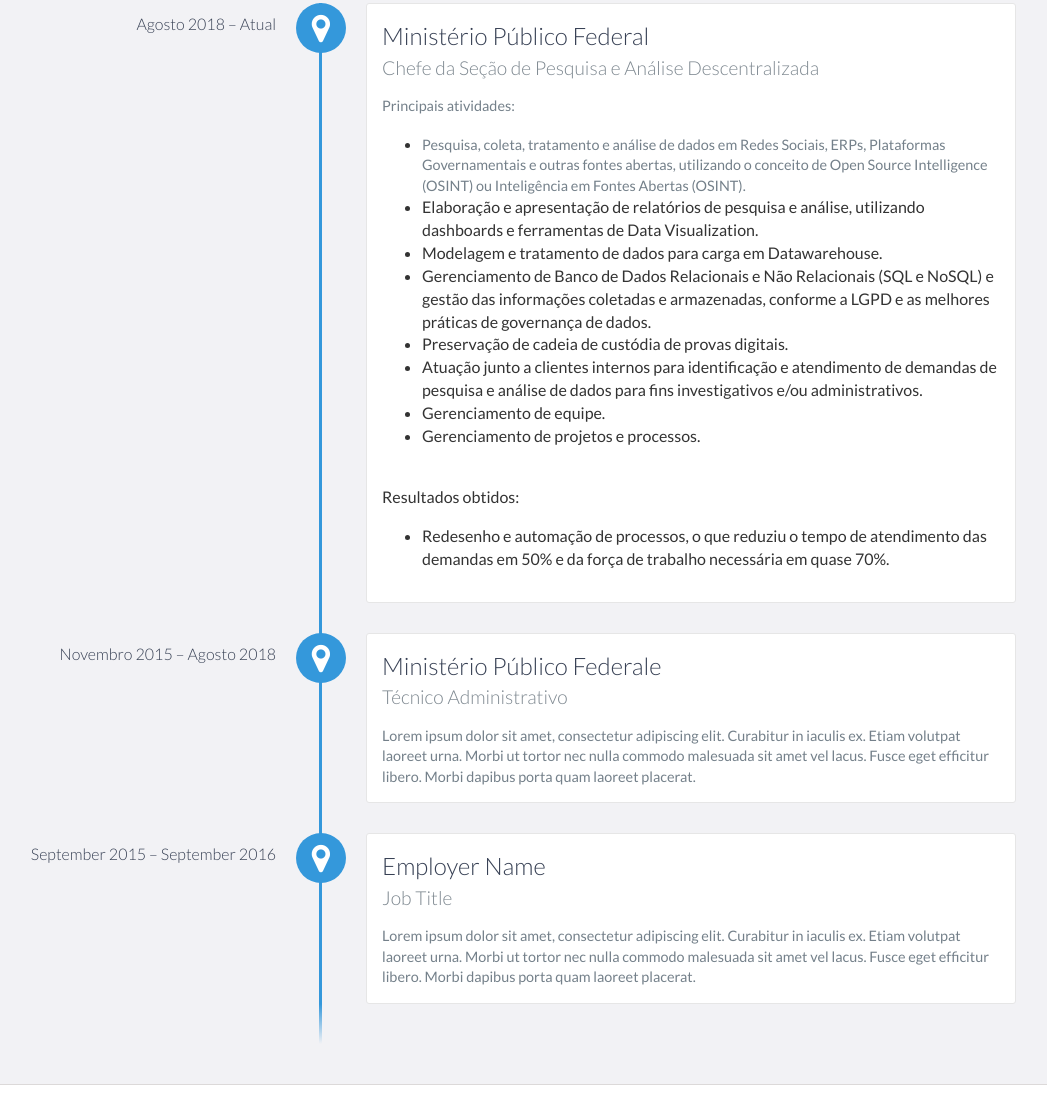
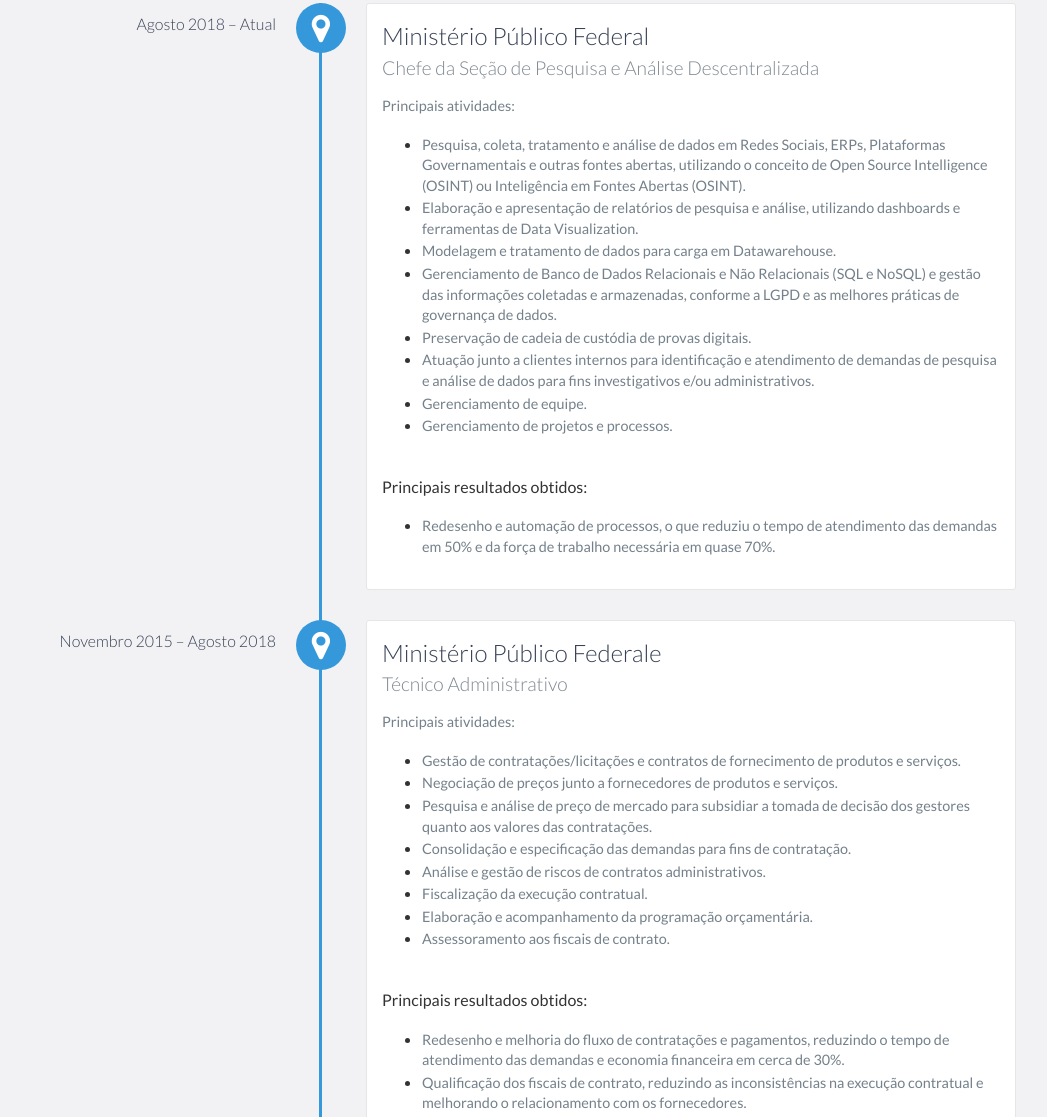
Before and after one commit to joeldeomelo/joeldeomelo.github.io, a website: page index.html in a window 1280 px wide. Shown: the part 1309-2426 px from the top of the page, without its empty margins (124-1171 px from the left). Drawn offline with nearby package versions, Linux system fonts and the light colour scheme.

Commit message:
Versão 1.0.5

```diff
--- a/index.html
+++ b/index.html
@@ -48,7 +48,7 @@
 
     <div id="lead">
         <div id="lead-content">
-            <h1>Joel de Oliveira Melo</h1>
+            <h1>Joel de O. Melo</h1>
             <h2>Analista de Dados | Engenheiro de Dados</h2>
             <a href="#" class="btn-rounded-white">Currículo</a>
         </div>
@@ -93,18 +93,18 @@
                     Principais atividades:<br>
                     <ul>
                         <li><p>Pesquisa, coleta, tratamento e análise de dados em Redes Sociais, ERPs, Plataformas Governamentais e outras fontes abertas, utilizando o conceito de Open Source Intelligence (OSINT) ou Inteligência em Fontes Abertas (OSINT).</p></li>
-                        <li>Elaboração e apresentação de relatórios de pesquisa e análise, utilizando dashboards e ferramentas de Data Visualization.</li>
-                        <li>Modelagem e tratamento de dados para carga em Datawarehouse.</li>
-                        <li>Gerenciamento de Banco de Dados Relacionais e Não Relacionais (SQL e NoSQL) e gestão das informações coletadas e armazenadas, conforme a LGPD e as melhores práticas de governança de dados.</li>
-                        <li>Preservação de cadeia de custódia de provas digitais.</li>
-                        <li>Atuação junto a clientes internos para identificação e atendimento de demandas de pesquisa e análise de dados para fins investigativos e/ou administrativos.</li>
-                        <li>Gerenciamento de equipe.</li>
-                        <li>Gerenciamento de projetos e processos.</li>
+                        <li><p>Elaboração e apresentação de relatórios de pesquisa e análise, utilizando dashboards e ferramentas de Data Visualization.</p></li>
+                        <li><p>Modelagem e tratamento de dados para carga em Datawarehouse.</p></li>
+                        <li><p>Gerenciamento de Banco de Dados Relacionais e Não Relacionais (SQL e NoSQL) e gestão das informações coletadas e armazenadas, conforme a LGPD e as melhores práticas de governança de dados.</p></li>
+                        <li><p>Preservação de cadeia de custódia de provas digitais.</p></li>
+                        <li><p>Atuação junto a clientes internos para identificação e atendimento de demandas de pesquisa e análise de dados para fins investigativos e/ou administrativos.</p></li>
+                        <li><p>Gerenciamento de equipe.</p></li>
+                        <li><p>Gerenciamento de projetos e processos.</p></li>
                     </ul><br>
-                    Resultados obtidos: <br>
+                    Principais resultados obtidos: <br>
                     <ul>
                         <li>
-                            Redesenho e automação de processos, o que reduziu o tempo de atendimento das demandas em 50% e da força de trabalho necessária em quase 70%.
+                            <p>Redesenho e automação de processos, o que reduziu o tempo de atendimento das demandas em 50% e da força de trabalho necessária em quase 70%.</p>
                         </li>
                     </ul>
                 </p>
@@ -114,7 +114,22 @@
                 <h3>Ministério Público Federale</h3>
                 <h4>Técnico Administrativo</h4>
                 <p>
-                    Lorem ipsum dolor sit amet, consectetur adipiscing elit. Curabitur in iaculis ex. Etiam volutpat laoreet urna. Morbi ut tortor nec nulla commodo malesuada sit amet vel lacus. Fusce eget efficitur libero. Morbi dapibus porta quam laoreet placerat.
+                    Principais atividades:<br>
+                    <ul>
+                        <li><p>Gestão de contratações/licitações e contratos de fornecimento de produtos e serviços.</p></li>
+                        <li><p>Negociação de preços junto a fornecedores de produtos e serviços.</p></li>
+                        <li><p>Pesquisa e análise de preço de mercado para subsidiar a tomada de decisão dos gestores quanto aos valores das contratações.</p></li>
+                        <li><p>Consolidação e especificação das demandas para fins de contratação.</p></li>
+                        <li><p>Análise e gestão de riscos de contratos administrativos.</p></li>
+                        <li><p>Fiscalização da execução contratual.</p></li>
+                        <li><p>Elaboração e acompanhamento da programação orçamentária.</p></li>
+                        <li><p>Assessoramento aos fiscais de contrato.</p></li>
+                    </ul><br>
+                    Principais resultados obtidos: <br>
+                    <ul>
+                        <li><p>Redesenho e melhoria do fluxo de contratações e pagamentos, reduzindo o tempo de atendimento das demandas e economia financeira em cerca de 30%.</p></li>
+                        <li><p>Qualificação dos fiscais de contrato, reduzindo as inconsistências na execução contratual e melhorando o relacionamento com os fornecedores.</p></li>
+                    </ul>
                 </p>
             </div>
 
```
